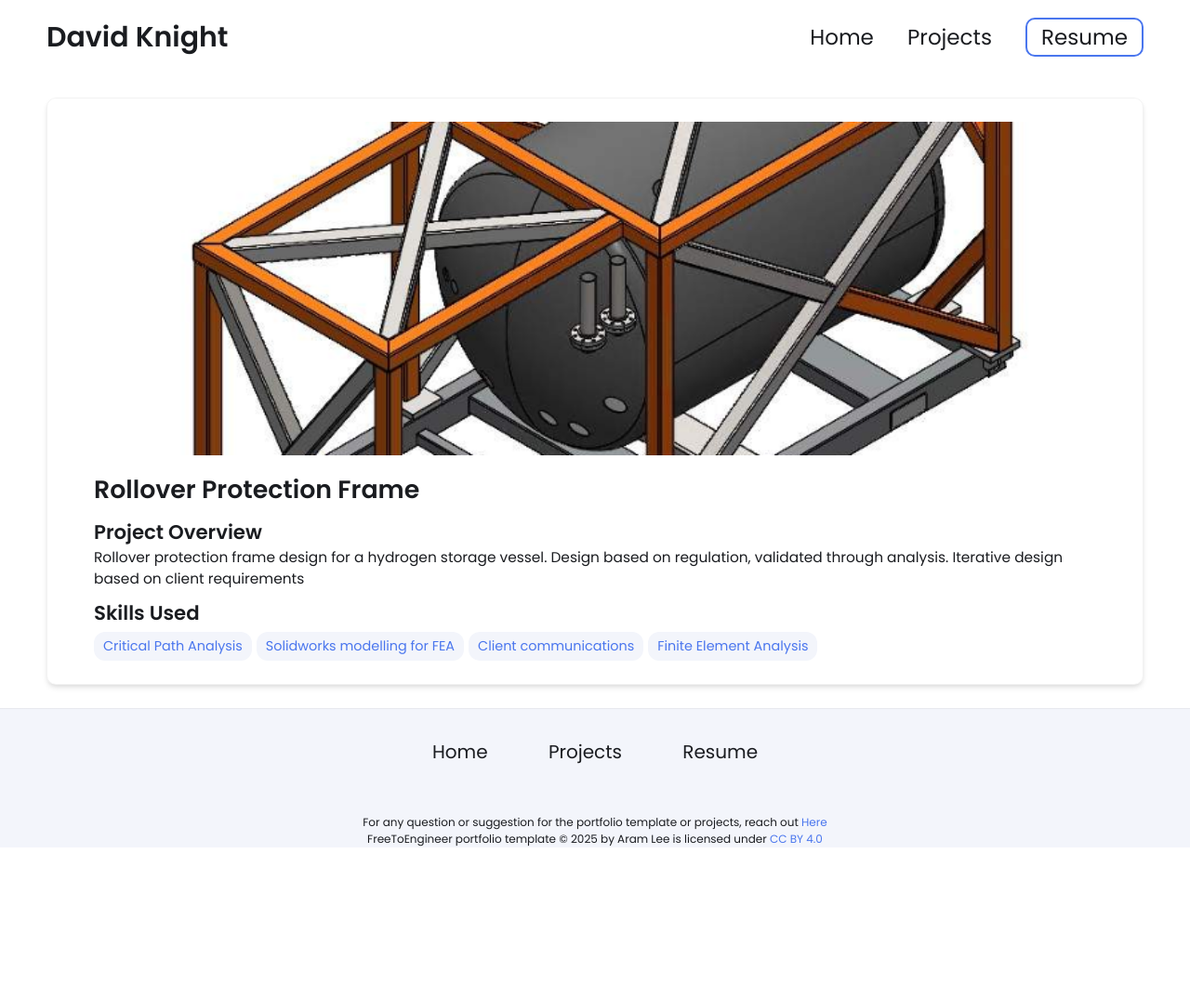
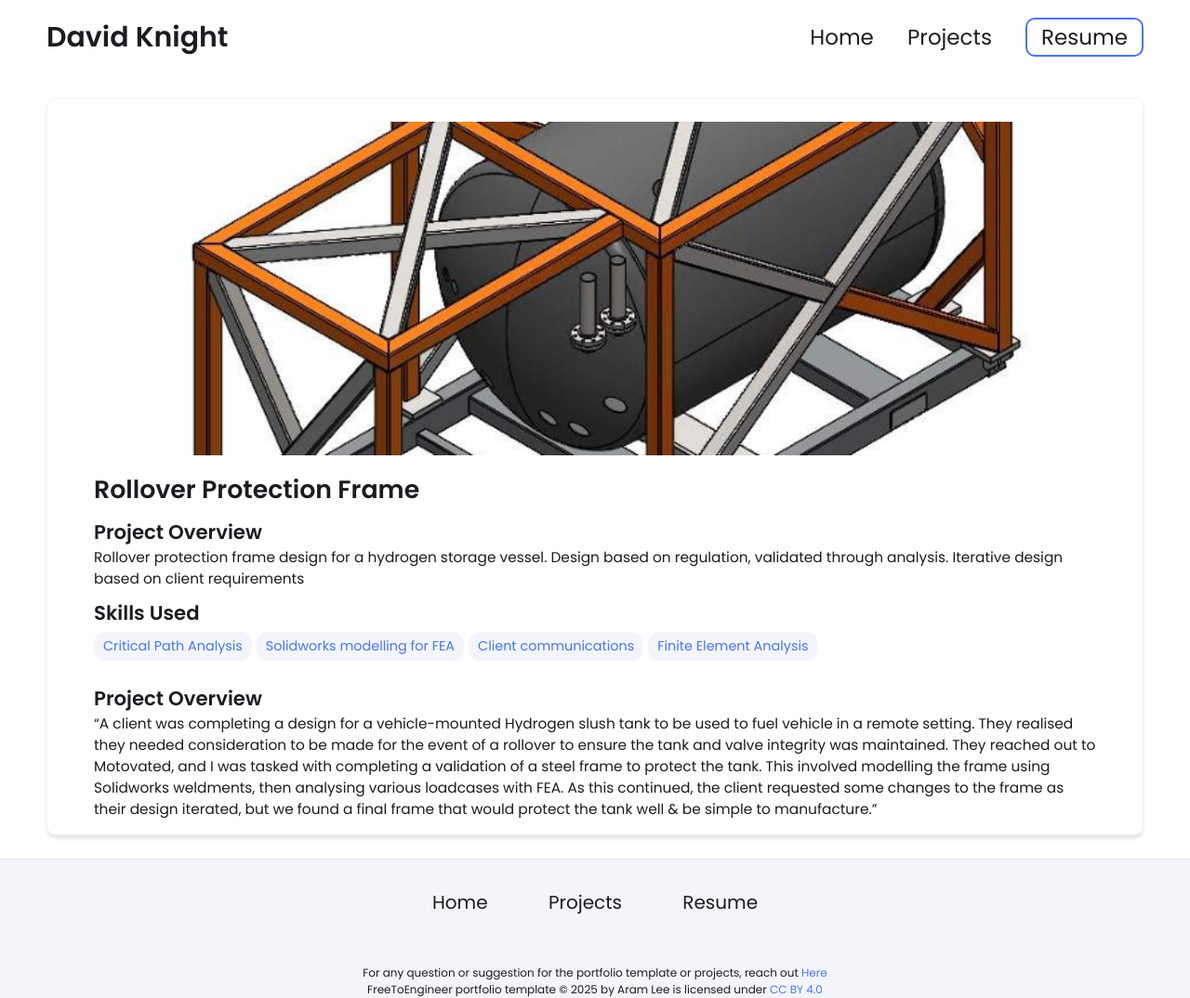
Before and after one commit to David-K-NZ/David-K-NZ.github.io, a Jekyll site: the page built from _projects/Rollover-Protection-Frame/index.md, in a window 1280 px wide. Shown: the whole page at 93% size. Built offline with Jekyll 4.4.1, drawn with Linux system fonts in a browser that asks for light colours; before the commit the page ends 912 px from its top, so only the background shows below that.

Commit message:
Update index.md

```diff
--- a/_projects/Rollover-Protection-Frame/index.md
+++ b/_projects/Rollover-Protection-Frame/index.md
@@ -9,3 +9,7 @@ skills:
 - Finite Element Analysis
 main-image: /Screenshot 2025-07-22 161616.png
 ---
+
+## Project Overview
+
+"A client was completing a design for a vehicle-mounted Hydrogen slush tank to be used to fuel vehicle in a remote setting. They realised they needed consideration to be made for the event of a rollover to ensure the tank and valve integrity was maintained. They reached out to Motovated, and I was tasked with completing a validation of a steel frame to protect the tank. This involved modelling the frame using Solidworks weldments, then analysing various loadcases with FEA. As this continued, the client requested some changes to the frame as their design iterated, but we found a final frame that would protect the tank well & be simple to manufacture."
```
